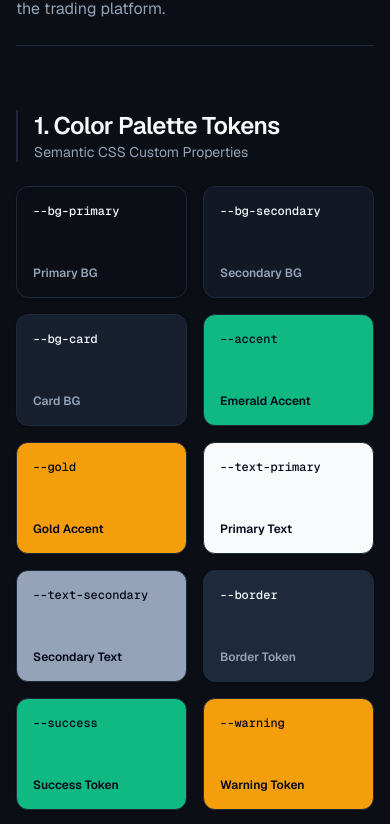
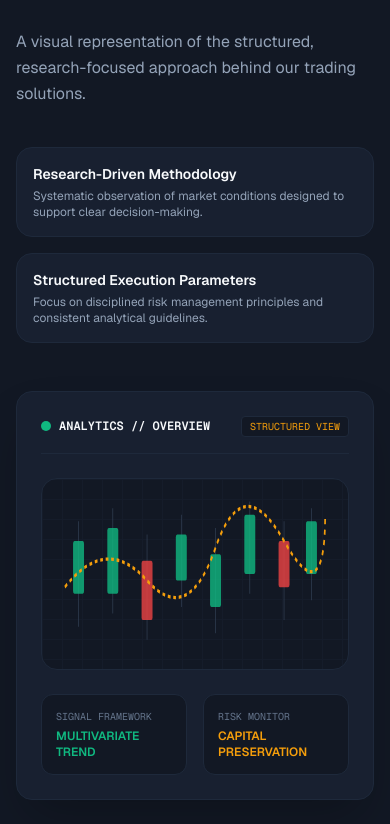
Before and after one commit to huzi772/landing-page, a Next.js app: page / in a window 390 px wide. Shown: the part 4581-5405 px from the top of the page. Built offline with nearby package versions, Linux system fonts and the light colour scheme.

Commit message:
Build Market Overview section with SVG candlestick visual
Co-authored-by: huzi772 <207913168+huzi772@users.noreply.github.com>

```diff
--- a/src/app/page.tsx
+++ b/src/app/page.tsx
@@ -3,6 +3,7 @@ import { Hero } from "@/components/sections/Hero";
 import { ValueProposition } from "@/components/sections/ValueProposition";
 import { Services } from "@/components/sections/Services";
 import { HowItWorks } from "@/components/sections/HowItWorks";
+import { MarketOverview } from "@/components/sections/MarketOverview";
 import { Container } from "@/components/ui/container";
 import { Button } from "@/components/ui/button";
 import {
@@ -35,6 +36,7 @@ export default function Home() {
       <ValueProposition />
       <Services />
       <HowItWorks />
+      <MarketOverview />
 
       <main className="py-12">
         <Container className="space-y-16">
--- /dev/null
+++ b/src/components/sections/MarketOverview.tsx
@@ -0,0 +1,131 @@
+import React from "react";
+import { Container } from "@/components/ui/container";
+
+export function MarketOverview() {
+  return (
+    <section className="py-16 md:py-24 bg-[var(--bg-secondary)] border-b border-[var(--border)] overflow-hidden">
+      <Container>
+        <div className="grid grid-cols-1 items-center gap-12 lg:grid-cols-12 lg:gap-12">
+          {/* Content Column */}
+          <div className="flex flex-col items-start lg:col-span-6 space-y-6">
+            <span className="inline-block px-3 py-1 text-xs font-semibold rounded-full bg-[var(--accent-muted)] text-[var(--accent)] border border-[var(--accent)]/20 uppercase tracking-wider">
+              MARKET PERSPECTIVE
+            </span>
+            <h2 className="text-3xl font-extrabold tracking-tight text-[var(--text-primary)] sm:text-4xl">
+              A Clearer View of the Market
+            </h2>
+            <p className="text-base sm:text-lg text-[var(--text-secondary)] leading-relaxed">
+              A visual representation of the structured, research-focused approach
+              behind our trading solutions.
+            </p>
+
+            <div className="pt-4 space-y-4 w-full">
+              <div className="p-4 rounded-xl bg-[var(--bg-card)] border border-[var(--border)]">
+                <p className="text-sm font-semibold text-[var(--text-primary)]">
+                  Research-Driven Methodology
+                </p>
+                <p className="text-xs text-[var(--text-secondary)] mt-1">
+                  Systematic observation of market conditions designed to support clear decision-making.
+                </p>
+              </div>
+
+              <div className="p-4 rounded-xl bg-[var(--bg-card)] border border-[var(--border)]">
+                <p className="text-sm font-semibold text-[var(--text-primary)]">
+                  Structured Execution Parameters
+                </p>
+                <p className="text-xs text-[var(--text-secondary)] mt-1">
+                  Focus on disciplined risk management principles and consistent analytical guidelines.
+                </p>
+              </div>
+            </div>
+          </div>
+
+          {/* Visual Market Panel Column */}
+          <div className="lg:col-span-6 flex items-center justify-center">
+            <div className="w-full max-w-xl rounded-2xl border border-[var(--border)] bg-[var(--bg-card)] p-6 shadow-2xl space-y-6 relative overflow-hidden">
+              {/* Header bar */}
+              <div className="flex items-center justify-between border-b border-[var(--border)] pb-4">
+                <div className="flex items-center gap-2">
+                  <span className="h-2.5 w-2.5 rounded-full bg-[var(--accent)]" />
+                  <span className="text-xs font-mono font-semibold text-[var(--text-primary)]">
+                    ANALYTICS // OVERVIEW
+                  </span>
+                </div>
+                <span className="text-[10px] font-mono px-2 py-0.5 rounded bg-[var(--bg-secondary)] text-[var(--gold)] border border-[var(--border-subtle)]">
+                  STRUCTURED VIEW
+                </span>
+              </div>
+
+              {/* Main Abstract Chart Area */}
+              <div className="relative h-48 w-full rounded-xl bg-[var(--bg-secondary)] border border-[var(--border-subtle)] p-4 flex flex-col justify-between overflow-hidden">
+                {/* Subtle Grid overlay */}
+                <div
+                  className="absolute inset-0 bg-[linear-gradient(to_right,#1e293b_1px,transparent_1px),linear-gradient(to_bottom,#1e293b_1px,transparent_1px)] bg-[size:1.25rem_1.25rem] opacity-30"
+                  aria-hidden="true"
+                />
+
+                {/* SVG Candlesticks & Wave Line */}
+                <div className="relative z-10 h-full w-full flex items-center justify-between" aria-hidden="true">
+                  <svg
+                    className="h-full w-full stroke-[var(--accent)] fill-none"
+                    viewBox="0 0 400 120"
+                    preserveAspectRatio="none"
+                  >
+                    {/* Abstract Candlesticks (Decorative) */}
+                    <g stroke="#334155" strokeWidth="1">
+                      <line x1="30" y1="20" x2="30" y2="100" />
+                      <line x1="80" y1="10" x2="80" y2="90" />
+                      <line x1="130" y1="30" x2="130" y2="110" />
+                      <line x1="180" y1="15" x2="180" y2="85" />
+                      <line x1="230" y1="25" x2="230" y2="105" />
+                      <line x1="280" y1="5" x2="280" y2="75" />
+                      <line x1="330" y1="20" x2="330" y2="95" />
+                      <line x1="370" y1="10" x2="370" y2="80" />
+                    </g>
+                    <g stroke="none">
+                      <rect x="22" y="35" width="16" height="40" fill="#10b981" rx="2" opacity="0.8" />
+                      <rect x="72" y="25" width="16" height="50" fill="#10b981" rx="2" opacity="0.8" />
+                      <rect x="122" y="50" width="16" height="45" fill="#ef4444" rx="2" opacity="0.8" />
+                      <rect x="172" y="30" width="16" height="35" fill="#10b981" rx="2" opacity="0.8" />
+                      <rect x="222" y="45" width="16" height="40" fill="#10b981" rx="2" opacity="0.8" />
+                      <rect x="272" y="15" width="16" height="45" fill="#10b981" rx="2" opacity="0.8" />
+                      <rect x="322" y="35" width="16" height="35" fill="#ef4444" rx="2" opacity="0.8" />
+                      <rect x="362" y="20" width="16" height="40" fill="#10b981" rx="2" opacity="0.8" />
+                    </g>
+                    {/* Smoothing Overlay Trendline */}
+                    <path
+                      d="M 10 70 Q 70 30 130 65 T 230 40 T 330 35 T 390 15"
+                      stroke="var(--gold)"
+                      strokeWidth="2.5"
+                      strokeDasharray="4 4"
+                    />
+                  </svg>
+                </div>
+              </div>
+
+              {/* Supporting Analysis Modules */}
+              <div className="grid grid-cols-2 gap-4">
+                <div className="p-3.5 rounded-lg bg-[var(--bg-secondary)] border border-[var(--border)]">
+                  <span className="text-[10px] font-mono uppercase text-[var(--text-muted)] block">
+                    SIGNAL FRAMEWORK
+                  </span>
+                  <span className="text-xs font-semibold text-[var(--accent)] mt-1 block">
+                    MULTIVARIATE TREND
+                  </span>
+                </div>
+                <div className="p-3.5 rounded-lg bg-[var(--bg-secondary)] border border-[var(--border)]">
+                  <span className="text-[10px] font-mono uppercase text-[var(--text-muted)] block">
+                    RISK MONITOR
+                  </span>
+                  <span className="text-xs font-semibold text-[var(--gold)] mt-1 block">
+                    CAPITAL PRESERVATION
+                  </span>
+                </div>
+              </div>
+            </div>
+          </div>
+        </div>
+      </Container>
+    </section>
+  );
+}
```
Also changed, not shown: 1 other file (tests, documents, lock files or other folders).
